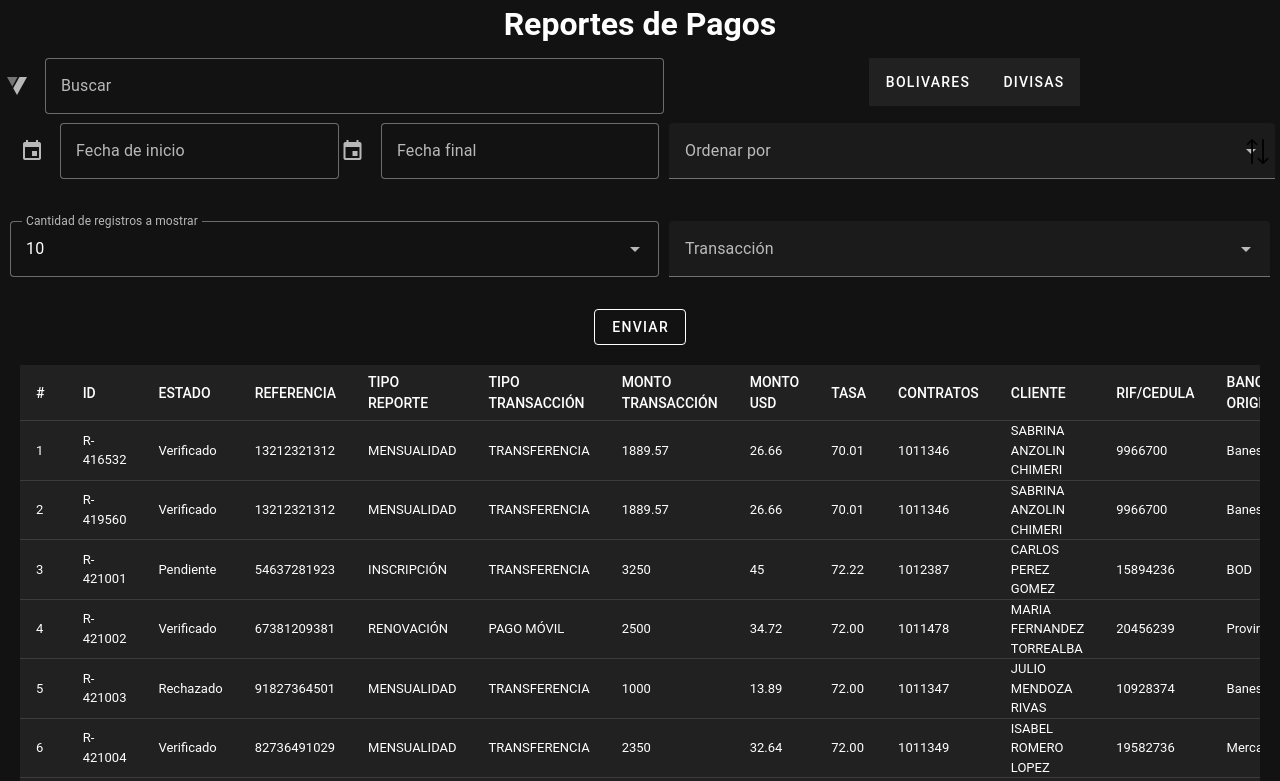
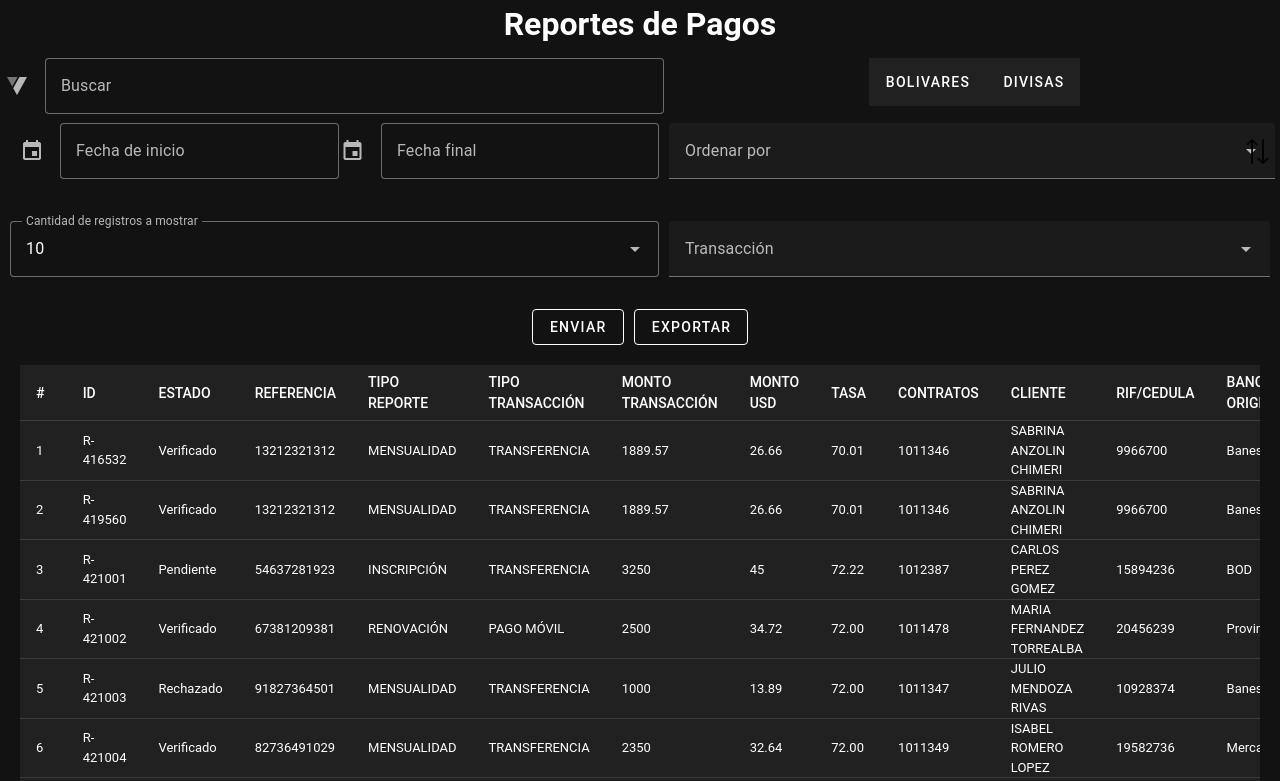
Before and after one commit to Buff4AurelionSol/cloud-hub-js, a Vue app in the folder cloudhub/: page / in a window 1280 px wide. Shown: the top 781 px of the page. Built offline with nearby package versions, Linux system fonts and the light colour scheme; a small style sheet from the web is missing.

Commit message:
feat: install xlsx

```diff
--- a/cloudhub/package.json
+++ b/cloudhub/package.json
@@ -13,7 +13,8 @@
     "@fontsource/roboto": "5.2.5",
     "@mdi/font": "7.4.47",
     "vue": "^3.5.13",
-    "vuetify": "^3.8.1"
+    "vuetify": "^3.8.1",
+    "xlsx": "^0.18.5"
   },
   "devDependencies": {
     "@vitejs/plugin-vue": "^5.2.3",
--- a/cloudhub/src/components/Form.vue
+++ b/cloudhub/src/components/Form.vue
@@ -85,6 +85,7 @@
     </div>
     <div class="box-button">
       <v-btn variant="outlined" type="submit"> Enviar </v-btn>
+      <v-btn variant="outlined" type="button"> Exportar</v-btn>
     </div>
   </form>
 </template>
@@ -176,6 +177,7 @@
     grid-column: 1/2;
     display: flex;
     justify-content: center;
+    gap: 10px;
 
   }
 
```
Also changed, not shown: 1 other file (tests, documents, lock files or other folders).
